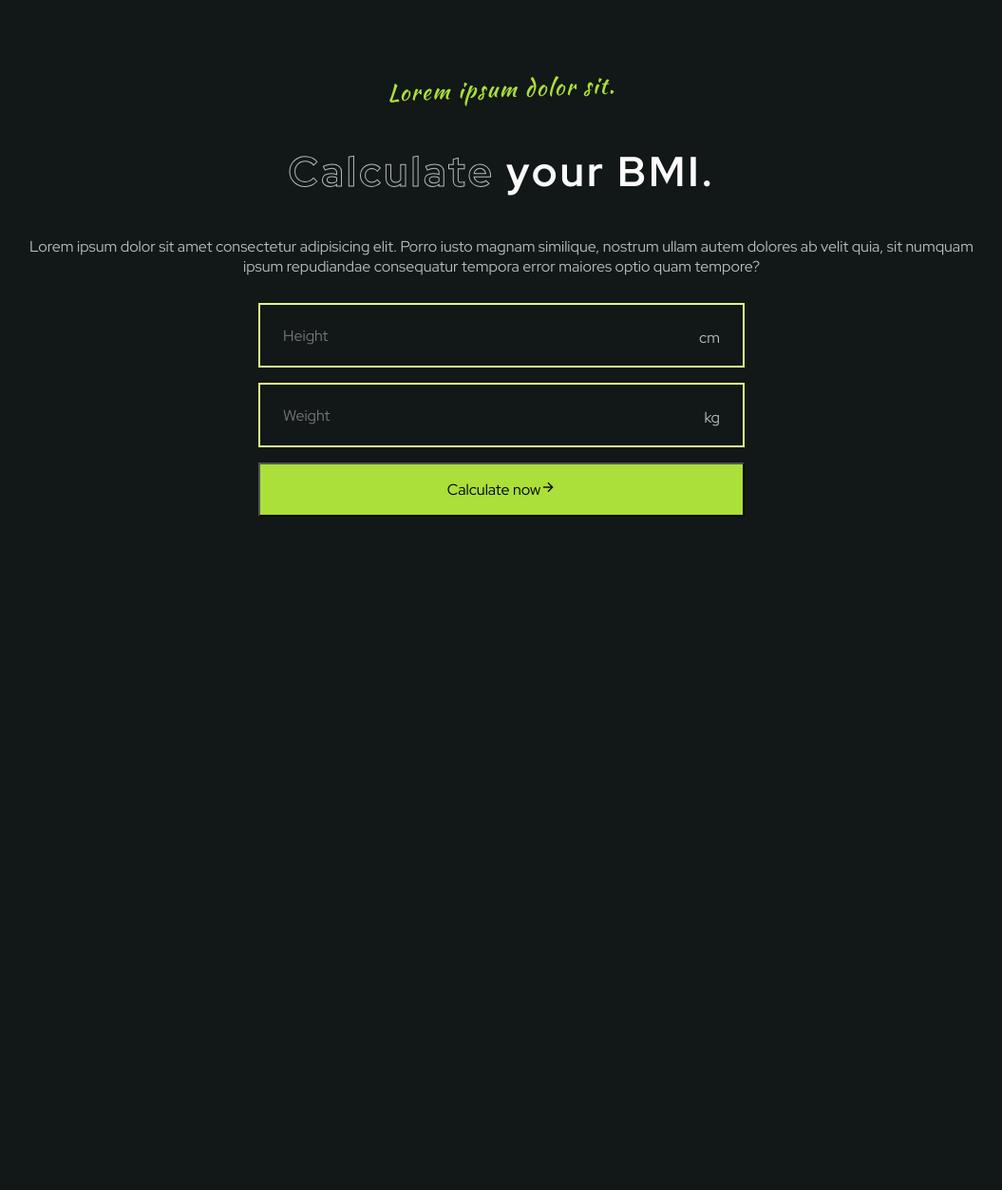
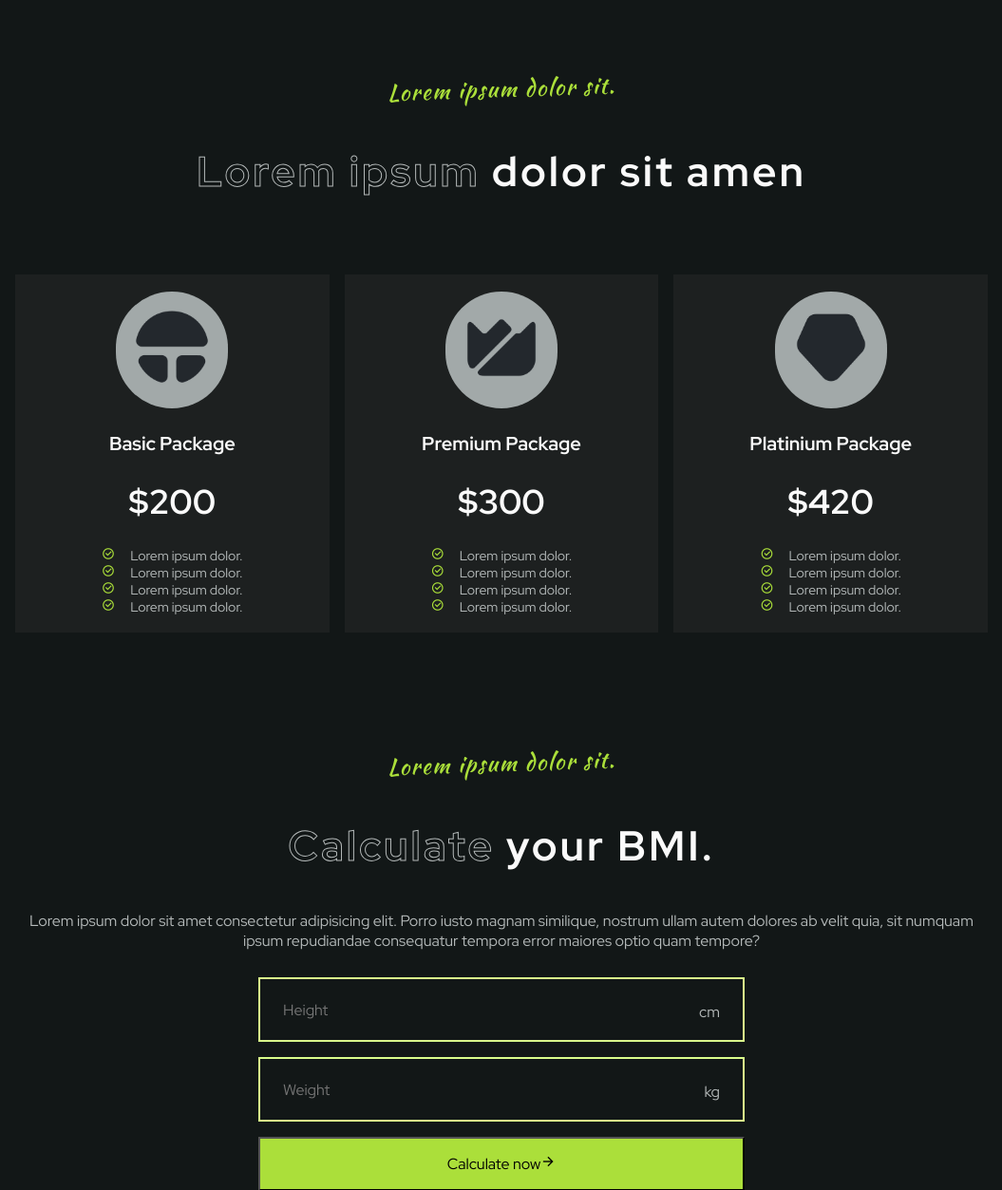
Before and after one commit to julie-j-code/cours-integration, a PHP site: page /Exemples_variables_css_js/premier/index.html in a window 1280 px wide. Shown: the part 2179-3432 px from the top of the page at 95% size, without its empty margins (112-1167 px from the left). Before the commit the page ends 2723 px from the top, so only its background shows below. Run offline with PHP 8.4, Linux system fonts and the light colour scheme.

Commit message:
Ajout options de cartes pour section prix

```diff
--- a/Exemples_variables_css_js/premier/assets/css/styles.css
+++ b/Exemples_variables_css_js/premier/assets/css/styles.css
@@ -286,7 +286,7 @@ nav ul {
   background-color: var(--first-color);
 }
 
-/*=============== SECTION2 Cards ===============*/
+/*=============== SECTION2 + SECTION4 Cards ===============*/
 
 .card {
   flex: 1;
@@ -319,8 +319,27 @@ nav ul {
 }
 
 .card h4,
-.card p {
+.card h5 .card p {
   transition: color 0.5s;
+}
+
+/* used for Prices */
+.card h5 {
+  font-size: var(--h1-font-size);
+  color: var(--title-color);
+}
+
+.card ul {
+  list-style: none;
+}
+
+.card ul li {
+  font-size: var(--small-font-size);
+}
+.card ul li i {
+  color: var(--first-color);
+  margin-right: 1rem;
+  transition: color 0.3s;
 }
 
 .card:hover {
@@ -328,8 +347,13 @@ nav ul {
   border-color: var(--first-color-light);
 }
 
-.card:hover p {
+.card:hover p,
+.card:hover li {
   color: var(--title-color-black);
+}
+
+.card:hover li i {
+  color: var(--title-color);
 }
 
 .card:hover .card_icons {
@@ -400,7 +424,7 @@ nav ul {
 }
 
 /*=============== CALCULATE IBM ===============*/
-.container_width{
+.container_width {
   max-width: var(--container-width);
   margin: auto;
   text-align: center;
@@ -439,7 +463,7 @@ nav ul {
   max-width: none;
 }
 
-.calculate_message{
+.calculate_message {
   display: none;
   font-size: var(--small-font-size);
 }
--- a/Exemples_variables_css_js/premier/index.html
+++ b/Exemples_variables_css_js/premier/index.html
@@ -135,7 +135,9 @@
                         <h3 class="section_subtitle">Lorem ipsum dolor sit.</h3>
                         <h2 class="section_title"><span>Why</span> to choose US.</h2>
                     </div>
-                    <p>Lorem ipsum dolor sit amet consectetur adipisicing elit. Porro iusto magnam similique, nostrum ullam autem dolores ab velit quia, sit numquam ipsum repudiandae consequatur tempora error maiores optio quam tempore?</p>
+                    <p>Lorem ipsum dolor sit amet consectetur adipisicing elit. Porro iusto magnam similique, nostrum
+                        ullam autem dolores ab velit quia, sit numquam ipsum repudiandae consequatur tempora error
+                        maiores optio quam tempore?</p>
                     <div class="container_numbers">
                         <div>
                             <div class="numbers">50%</div>
@@ -145,8 +147,8 @@
                             <div class="numbers">50%</div>
                             <p>Lorem ipsum dolor sit amet.</p>
                         </div>
-                        </div>
-                        <div class="container_numbers">
+                    </div>
+                    <div class="container_numbers">
                         <div>
                             <div class="numbers">50%</div>
                             <p>Lorem ipsum dolor sit amet.</p>
@@ -168,6 +170,58 @@
         <!--==================== PRICING ====================-->
         <section class="section4" id="section4">
 
+            <h3 class="section_subtitle">Lorem ipsum dolor sit.</h3>
+            <h2 class="section_title"><span>Lorem ipsum</span> dolor sit amen</h2>
+            <div class="container">
+                <div class="card">
+                    <div class="card_icons">
+                        <img src="./assets/img/pricing1.png" alt="">
+                    </div>
+                    <h4>Basic Package</h4>
+                    <h5>$200</h5>
+                    <ul>
+                        <li><i class="ri-checkbox-circle-line"></i>Lorem ipsum dolor.</li>
+                        <li><i class="ri-checkbox-circle-line"></i>Lorem ipsum dolor.</li>
+                        <li><i class="ri-checkbox-circle-line"></i>Lorem ipsum dolor.</li>
+                        <li><i class="ri-checkbox-circle-line"></i>Lorem ipsum dolor.</li>
+
+                    </ul>
+                </div>
+
+                <div class="card">
+                    <div class="card_icons">
+                        <img src="./assets/img/pricing2.png" alt="">
+                    </div>
+                    <h4>Premium Package</h4>
+                    <h5>$300</h5>
+                    <ul>
+                        <li><i class="ri-checkbox-circle-line"></i>Lorem ipsum dolor.</li>
+                        <li><i class="ri-checkbox-circle-line"></i>Lorem ipsum dolor.</li>
+                        <li><i class="ri-checkbox-circle-line"></i>Lorem ipsum dolor.</li>
+                        <li><i class="ri-checkbox-circle-line"></i>Lorem ipsum dolor.</li>
+
+                    </ul>
+                </div>
+
+                <div class="card">
+                    <div class="card_icons">
+                        <img src="./assets/img/pricing3.png" alt="">
+                    </div>
+                    <h4>Platinium Package</h4>
+                    <h5>$420</h5>
+                    <ul>
+                        <li><i class="ri-checkbox-circle-line"></i>Lorem ipsum dolor.</li>
+                        <li><i class="ri-checkbox-circle-line"></i>Lorem ipsum dolor.</li>
+                        <li><i class="ri-checkbox-circle-line"></i>Lorem ipsum dolor.</li>
+                        <li><i class="ri-checkbox-circle-line"></i>Lorem ipsum dolor.</li>
+
+                    </ul>
+                </div>
+
+
+
+            </div>
+
         </section>
 
         <!--==================== IMC ====================-->
@@ -176,18 +230,23 @@
             <h2 class="section_title"><span>Calculate</span> your BMI.</h2>
             <div class="container_data container_width">
 
-                <p>Lorem ipsum dolor sit amet consectetur adipisicing elit. Porro iusto magnam similique, nostrum ullam autem dolores ab velit quia, sit numquam ipsum repudiandae consequatur tempora error maiores optio quam tempore?</p>
+                <p>Lorem ipsum dolor sit amet consectetur adipisicing elit. Porro iusto magnam similique, nostrum ullam
+                    autem dolores ab velit quia, sit numquam ipsum repudiandae consequatur tempora error maiores optio
+                    quam tempore?</p>
                 <!-- form -->
                 <form action="" class="calculate_form" id="calculate-form">
                     <div class="form_box">
-                        <input type="number" id="calculate-cm" name="calculate_cm" placeholder="Height" class="calculate_input" type="text">
+                        <input type="number" id="calculate-cm" name="calculate_cm" placeholder="Height"
+                            class="calculate_input" type="text">
                         <label for="calculate_cm">cm</label>
                     </div>
                     <div class="form_box">
-                        <input type="number" id="calculate-kg" name="calculate_kg" placeholder="Weight" class="calculate_input" type="text">
+                        <input type="number" id="calculate-kg" name="calculate_kg" placeholder="Weight"
+                            class="calculate_input" type="text">
                         <label for="calculate_cm">kg</label>
                     </div>
-                    <button type="submit" id="calculate-button">Calculate now<i class="ri-arrow-right-line"></i></button>
+                    <button type="submit" id="calculate-button">Calculate now<i
+                            class="ri-arrow-right-line"></i></button>
                     <div class="calculate_message" id="calculate-message">Message</div>
                 </form>
             </div>
```
